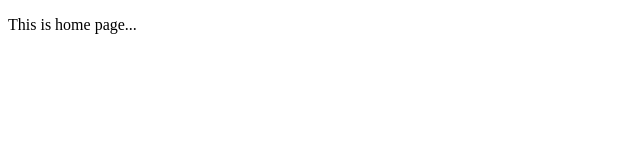
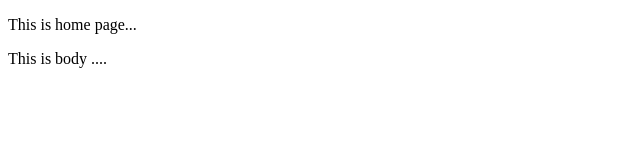
Before and after one commit to sithuaung246810/stagit, a plain HTML site: page home.html in a window 1280 px wide. Shown: the full height of the page, 0-640 px from the left. Drawn offline with Linux system fonts and the light colour scheme.

Commit message:
fourth commit

```diff
--- /dev/null
+++ b/home.css
@@ -0,0 +1,3 @@
+body{
+    background-attachment: red;
+}
--- a/home.html
+++ b/home.html
@@ -7,5 +7,8 @@
 </head>
 <body>
     <p>This is home page...</p>
+    <div>
+        This is body ....
+    </div>
 </body>
 </html>
--- /dev/null
+++ b/home2.css
@@ -0,0 +1,3 @@
+body{
+    color: red;
+}
```
